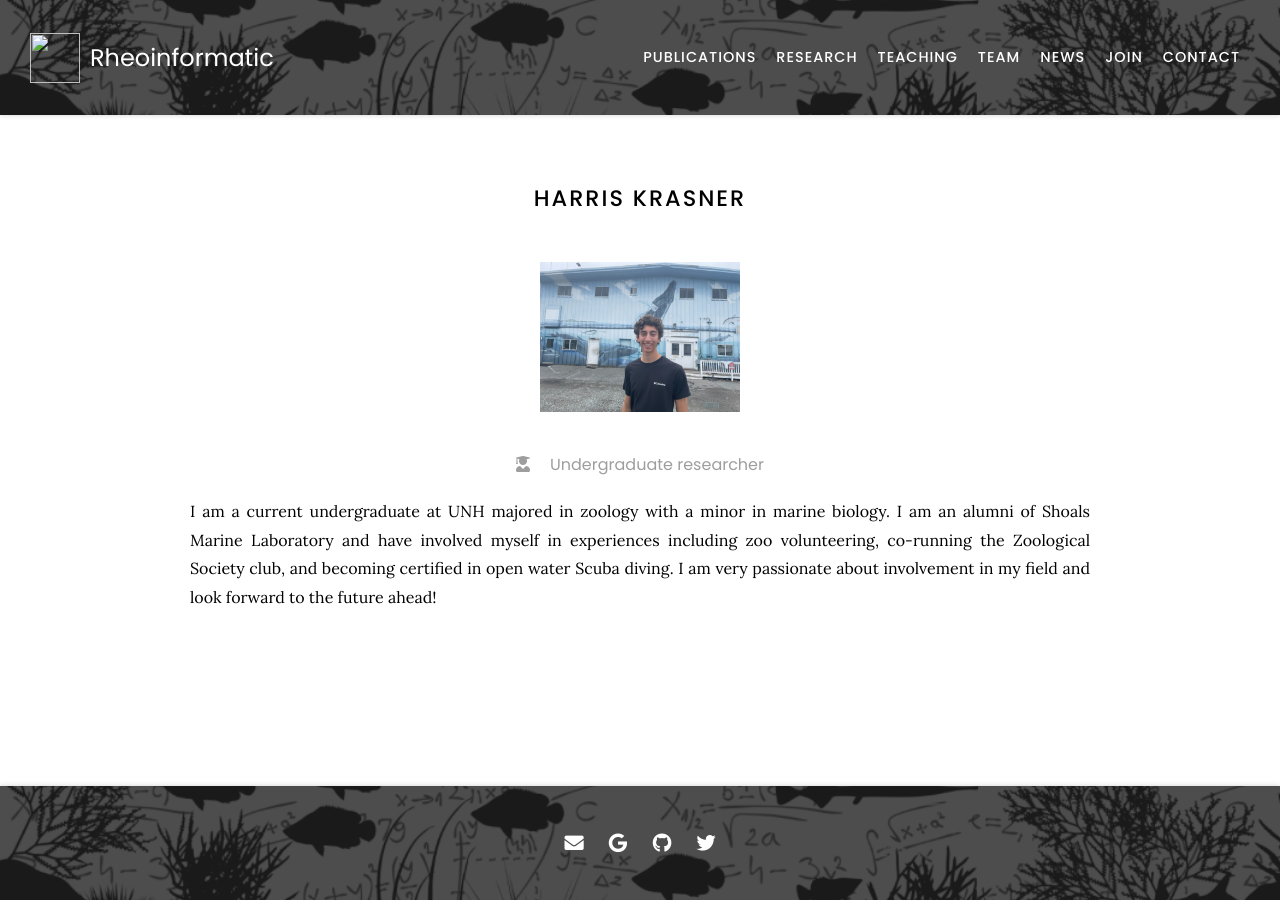
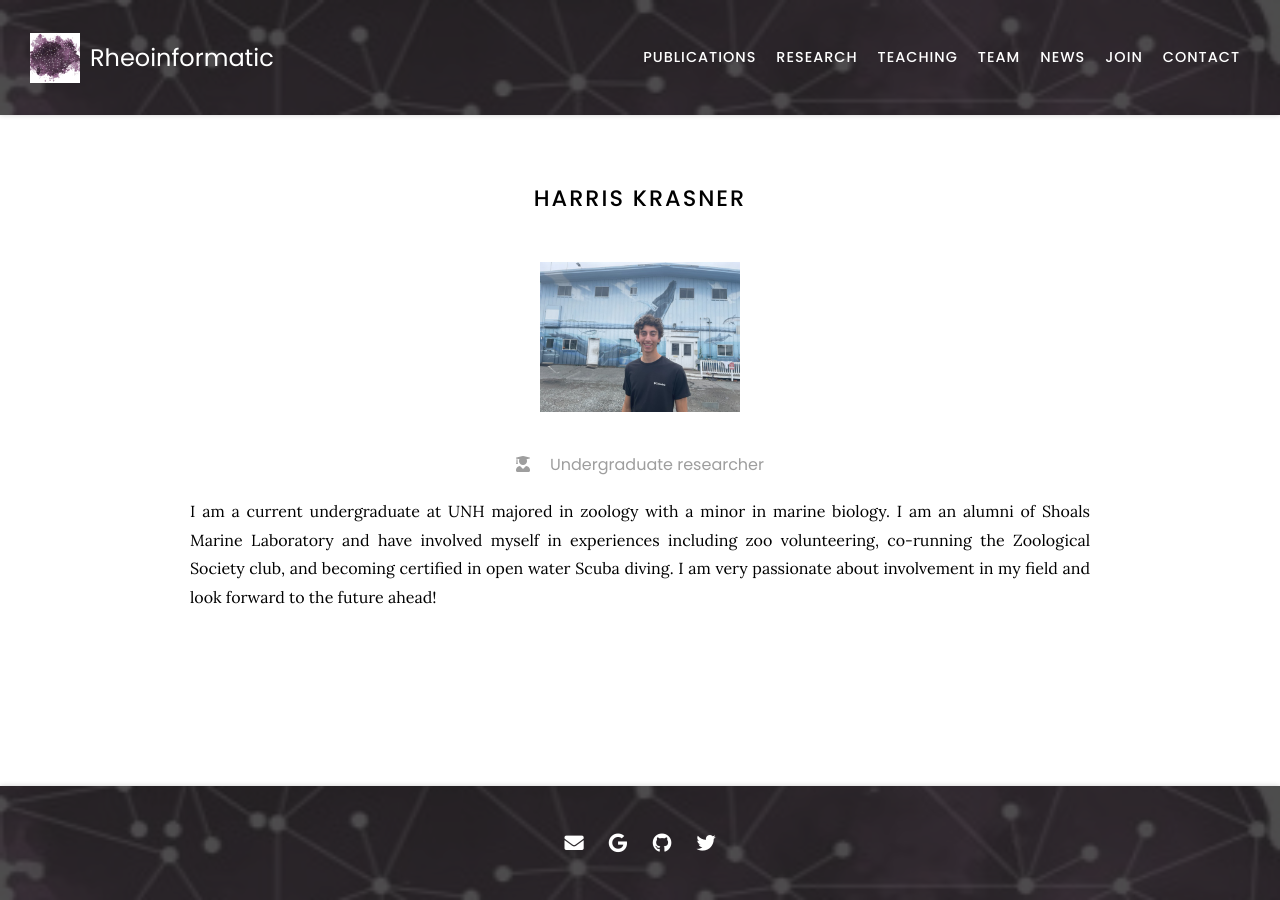
Before and after one commit to procf/procf.github.io, a Jekyll site: the page built from _members/harris-krasner.md, in a window 1280 px wide. Built offline with Jekyll 4.4.1, drawn with Linux system fonts in a browser that asks for light colours; nearby versions of some CDN libraries.

Commit message:
test adding procf-inklogo.jpeg

```diff
--- a/_config.yaml
+++ b/_config.yaml
@@ -1,8 +1,8 @@
 # site properties and page defaults
 title: Rheoinformatic
 description: rheology, complex fluids, colloids, machine learning
-header: images/background.png
-footer: images/background.png
+header: images/procf-inklogo.jpeg
+footer: images/procf-inklogo.jpeg
 
 # site nav bar
 nav:
@@ -23,9 +23,9 @@ nav:
 
 
 # base directory where site is hosted
-logo:
-header: images/background.png
-footer: images/background.png
+logo: images/procf-inklogo.jpeg
+header: images/procf-inklogo.jpeg
+footer: images/procf-inklogo.jpeg
 baseurl: /
 
 # site social media and other links
```
Also changed, not shown: images/procf-inklogo.jpeg (added).
